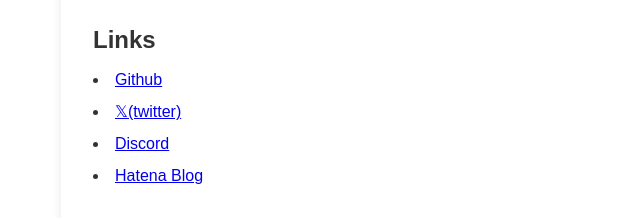
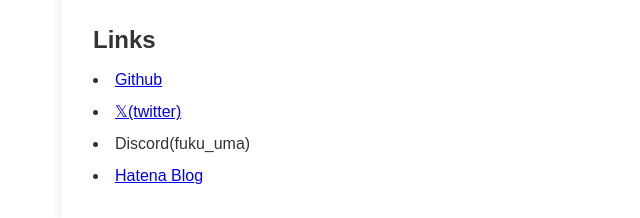
Before and after one commit to fuku-uma/fuku-uma.github.io, a plain HTML site: page index.html in a window 1280 px wide. Shown: the part 2140-2358 px from the top of the page, without its empty margins (179-819 px from the left). Drawn offline with Linux system fonts and the light colour scheme.

Commit message:
discord update

```diff
--- a/index.html
+++ b/index.html
@@ -91,7 +91,7 @@
           <!-- ここにポートフォリオアイテムを追加 -->
           <p><li><a href="https://github.com/fuku-uma">Github</a></li></p>
           <p><li><a href="https://twitter.com/fuku_umaiux/">𝕏(twitter)</a></li></p>
-          <p><li><a href="https://discordapp.com/users/791587969861287936">Discord</a></li></p>
+          <p><li>Discord(fuku_uma)</li></p>
           <p><li><a href="https://fuku-umaiux.hatenablog.com/">Hatena Blog</a></li></p>
       </div>
   </section>
```
